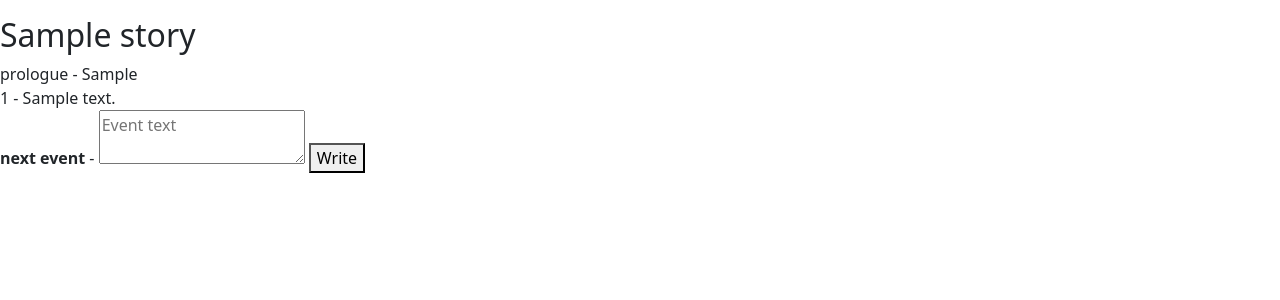
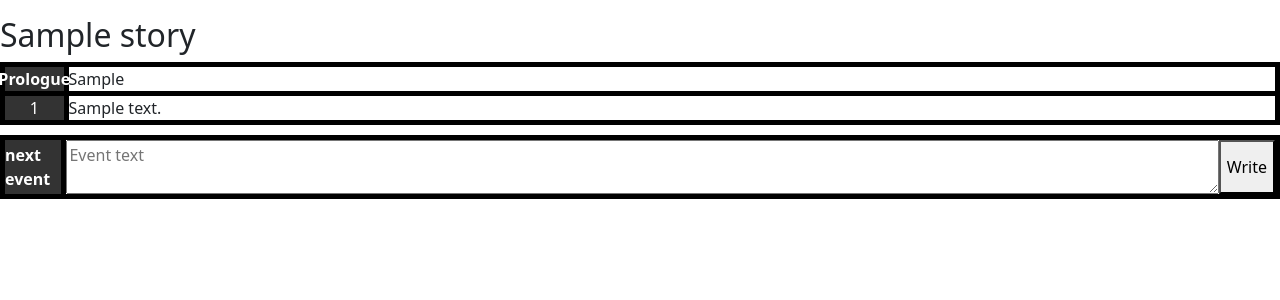
Before and after one commit to M-Pidlisnyi/Ironsworn, a Django app: page /stories/1 in a window 1280 px wide. Shown: the part 202-502 px from the top of the page. Run offline with Django 5.2, Linux system fonts and the light colour scheme; tables that the repository leaves empty hold one stand-in row (values such as "Sample post"); some libraries are stand-ins or nearby versions.

Commit message:
story page redesign

```diff
--- a/static/css/styles.css
+++ b/static/css/styles.css
@@ -388,3 +388,31 @@ nav a{
 .truth-text{
   padding: 10px;
 }
+
+.event-row{
+  border: 5px solid black;
+  border-bottom: 0;
+  display: flex;
+}
+.event-row:last-of-type{
+  border-bottom: 5px solid black;
+}
+.event-cell {
+  display: flex;
+  margin: 0;
+}
+.event-number{
+  width: 5%;
+  align-items: center;
+  justify-content: center;
+  border-right: 5px solid black;
+  background: #333;
+  color: white;
+}
+.event-text{
+  width: 94%;
+}
+form.event-row{
+  margin-top: 10px;
+  margin-bottom: 50px;
+}
--- a/templates/gameplay/story_detail.html
+++ b/templates/gameplay/story_detail.html
@@ -2,19 +2,17 @@
 
 {% block content %}
     <h2>{{story.title}}</h2>
-    <div>
-        prologue - {{story.prologue}}
+    <div class="event-row">
+        <p class="event-cell event-number"><b>Prologue</b></p> <p class="event-cell event-text">{{story.prologue}}</p>
     </div>
     {% for event in story.events.all %}
-        <div>
-            {{forloop.counter}} - {{event.text}}
+        <div class="event-row">
+            <p class="event-cell event-number">{{forloop.counter}}</p><p class="event-cell event-text">{{event.text|linebreaksbr}}</p>
         </div>
     {% endfor %}
-    <div>
-        <form method="post">
-            {% csrf_token %}
-            <label>next event</label> - <textarea name="text" placeholder="Event text"></textarea>
-            <button type="submit">Write</button>
-        </form>
-    </div>
+    <form method="post" class="event-row">
+        {% csrf_token %}
+        <label class="event-cell event-number">next event</label><textarea class="event-cell event-text" name="text" placeholder="Event text"></textarea>
+        <button type="submit">Write</button>
+    </form>
 {% endblock %}
```
